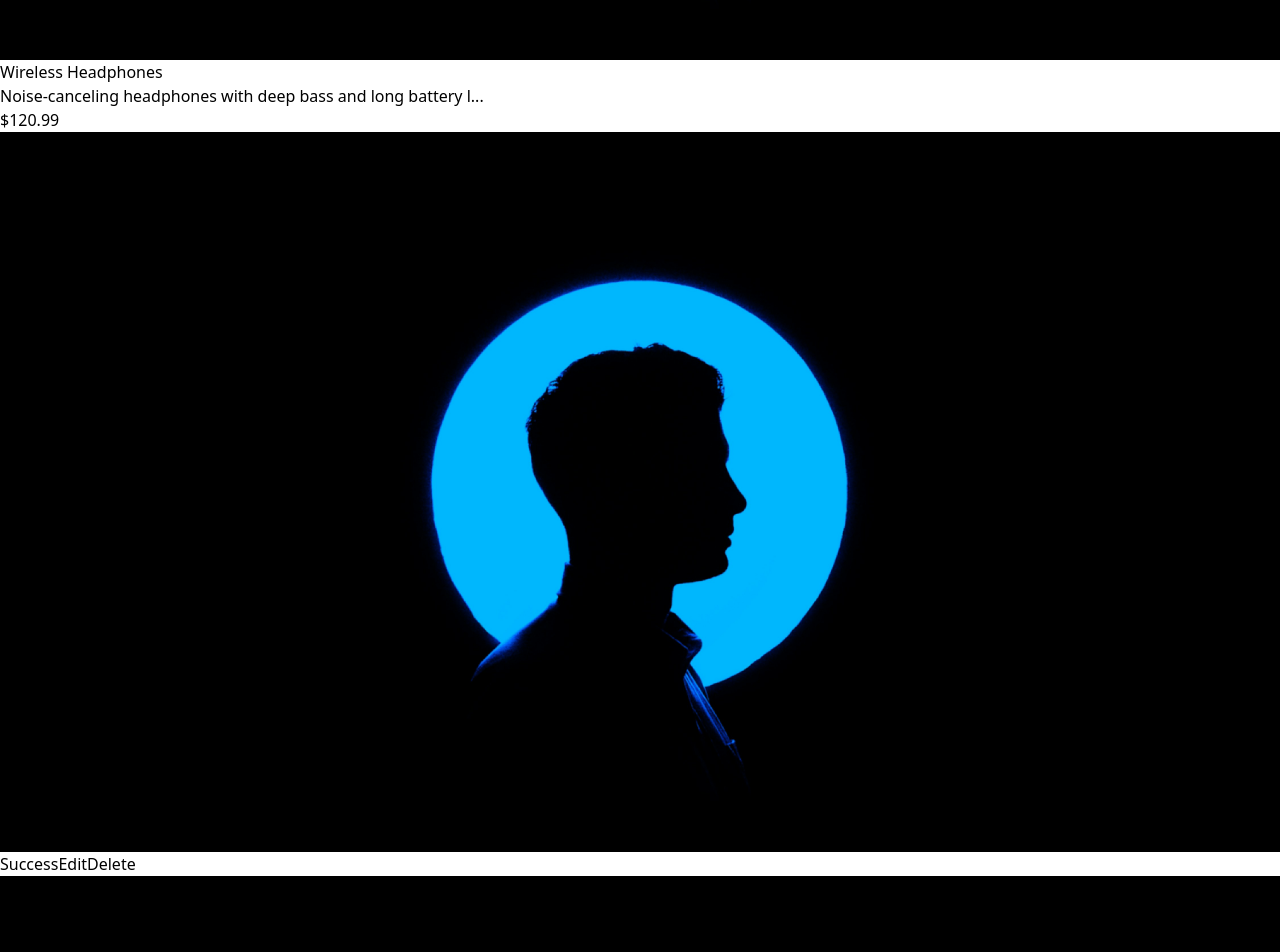
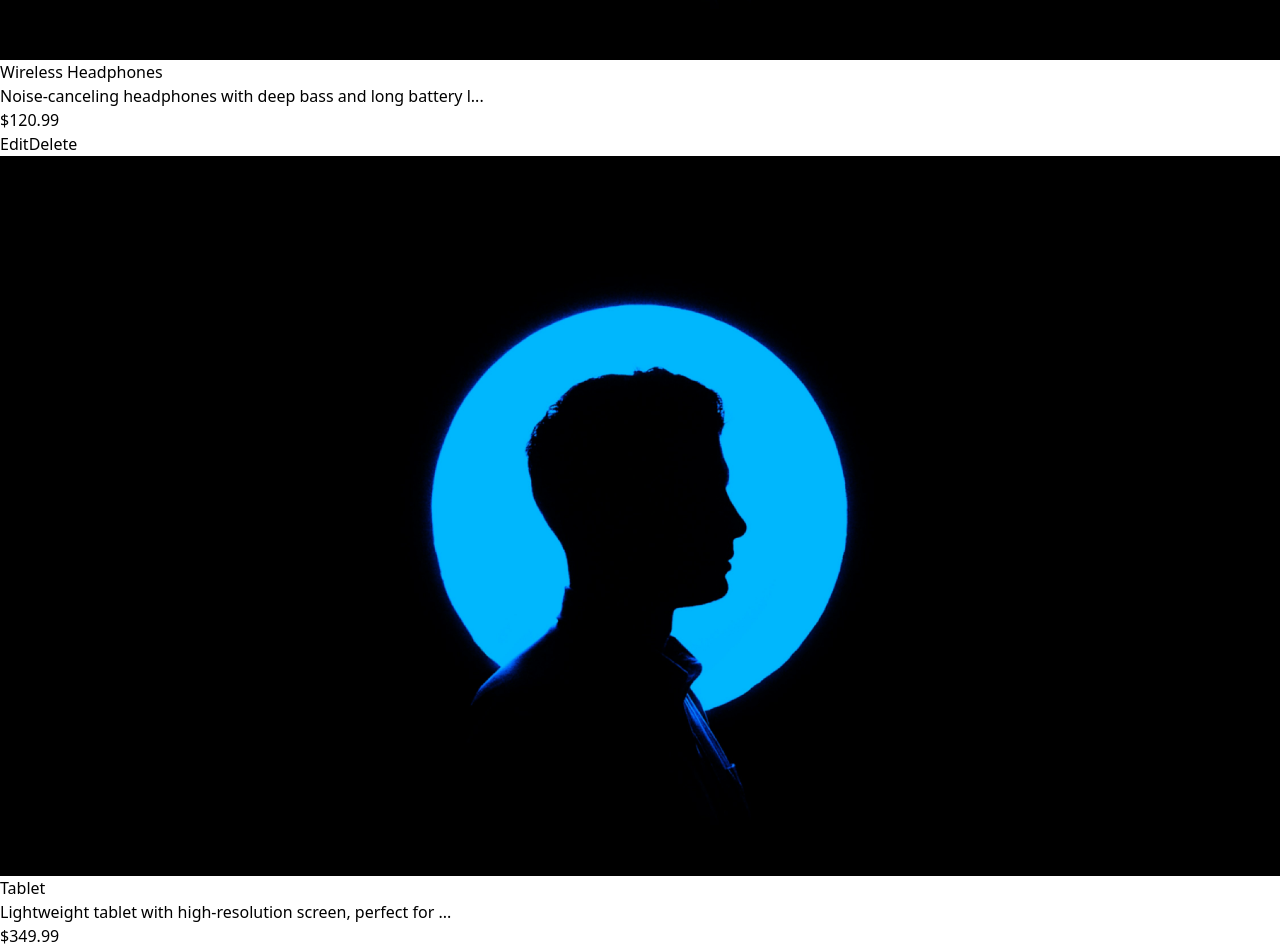
Before and after one commit to ahelmi365/react-ts-practice, a React (Vite) app: page / in a window 1280 px wide. Shown: the part 660-1612 px from the top of the page. Built offline with nearby package versions, Linux system fonts and the light colour scheme.

Commit message:
clear ProdctCard comp

```diff
--- a/src/components/ProductCard/ProductCard.tsx
+++ b/src/components/ProductCard/ProductCard.tsx
@@ -5,14 +5,14 @@ import Image from "./../Image/Image";
 
 interface IProps {
   product: IProduct;
+  setProduct: React.Dispatch<React.SetStateAction<IProduct>>;
 }
 
-
-const ProductCard = ({ product }: IProps) => {
-  const {  title, describtion, imageURL, price, colors, category } = product;
+const ProductCard = ({ product, setProduct }: IProps) => {
+  const { id, title, describtion, imageURL, price, colors, category } = product;
   return (
     <div className="order p-2 border rounded-md flex flex-col ">
-      <div className={""} >
+      <div className={""}>
         <Image
           url={imageURL}
           alt={title}
@@ -25,7 +25,7 @@ const ProductCard = ({ product }: IProps) => {
       <div className="flex gap-1 my-2">
         {colors.map((color) => (
           <span
-          key={color}
+            key={color}
             className={`w-5 h-5 bg-${color} rounded-full cursor-pointer border-2`}
           ></span>
         ))}
@@ -33,21 +33,25 @@ const ProductCard = ({ product }: IProps) => {
 
       <div className="flex justify-between items-center">
         <span>${price}</span>
-        <Image
+        {/* <Image
           url={category.imageURL}
           alt={category.name}
           className="h-10 w-10 border rounded-full object-center cursor-pointer"
-        />
+        /> */}
       </div>
-      <div className="flex gap-8 mt-4">
+      <div className="flex justify-between gap-8 mt-4">
+
+        <Button className="bg-blue-500 border-blue-300 text-white">Edit</Button>
         <Button
-          className="bg-green-500 border-green-300  text-white"
-          onClick={() => alert("clicked")}
+          className="bg-red-500 rder-red-300 text-white"
+          onClick={() => {
+            setProduct(product)
+            const dialog = document.querySelector("dialog");
+            dialog?.showModal();
+          }}
         >
-          Success
+          Delete
         </Button>
-        <Button className="bg-blue-500 border-blue-300 text-white">Edit</Button>
-        <Button className="bg-red-500 rder-red-300   text-white">Delete</Button>
       </div>
     </div>
   );
```
